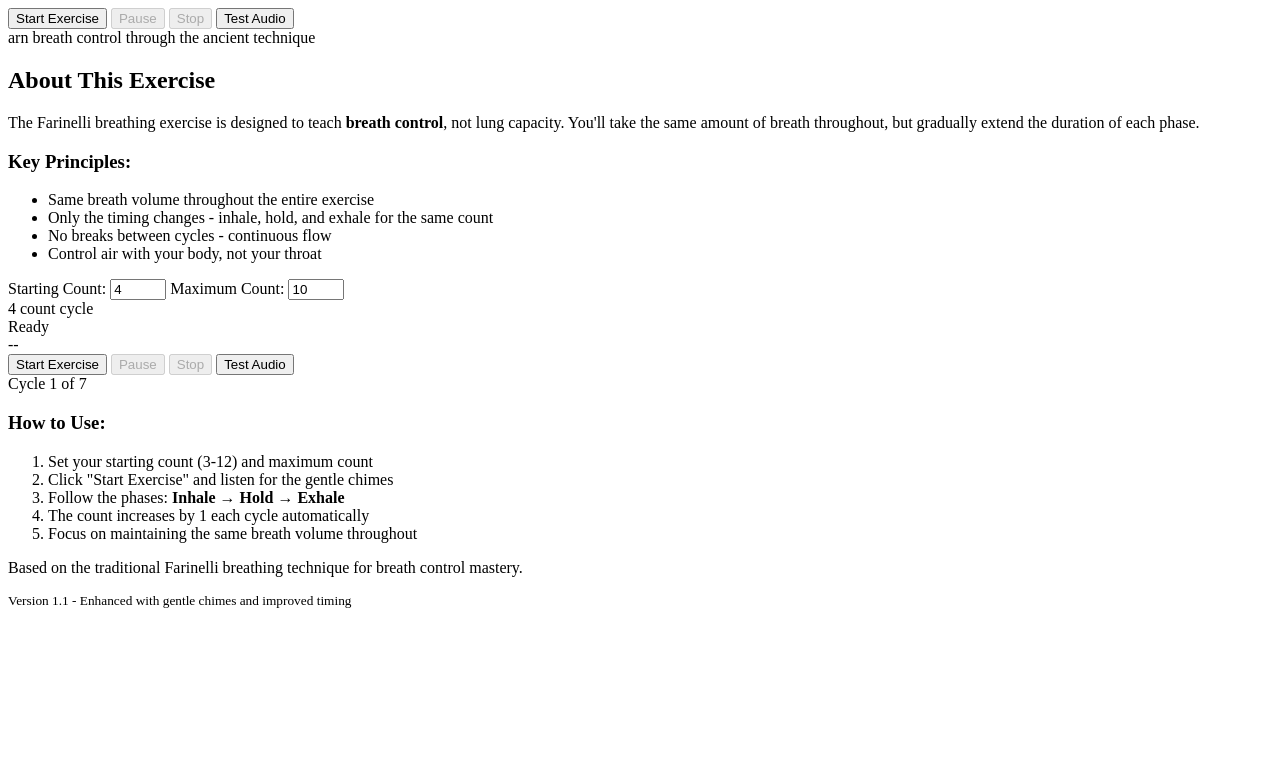
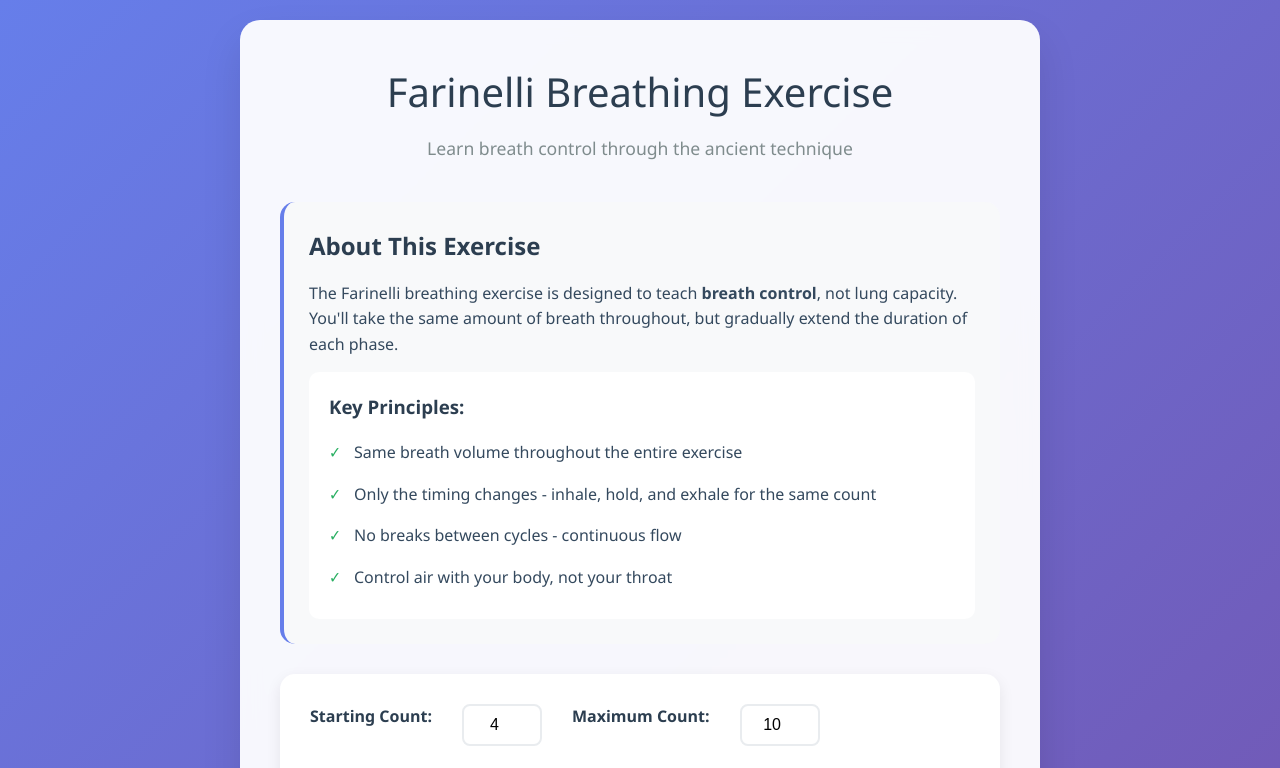
Before and after one commit to aisthetikos/aisthetikos.github.io, a plain HTML site: page index.html in a window 1280 px wide. Shown: the top 768 px of the page. Drawn offline with Linux system fonts and the light colour scheme.

Commit message:
Update index.html

```diff
--- a/index.html
+++ b/index.html
@@ -1,9 +1,16 @@
-            <div class="controls">
-                <button id="startBtn" class="btn primary">Start Exercise</button>
-                <button id="pauseBtn" class="btn secondary" disabled>Pause</button>
-                <button id="stopBtn" class="btn secondary" disabled>Stop</button>
-                <button id="testBtn" class="btn secondary">Test Audio</button>
-            </div>arn breath control through the ancient technique</p>
+<!DOCTYPE html>
+<html lang="en">
+<head>
+    <meta charset="UTF-8">
+    <meta name="viewport" content="width=device-width, initial-scale=1.0">
+    <title>Farinelli Breathing Exercise</title>
+    <link rel="stylesheet" href="styles.css">
+</head>
+<body>
+    <div class="container">
+        <header>
+            <h1>Farinelli Breathing Exercise</h1>
+            <p class="subtitle">Learn breath control through the ancient technique</p>
         </header>
 
         <div class="exercise-info">
```
